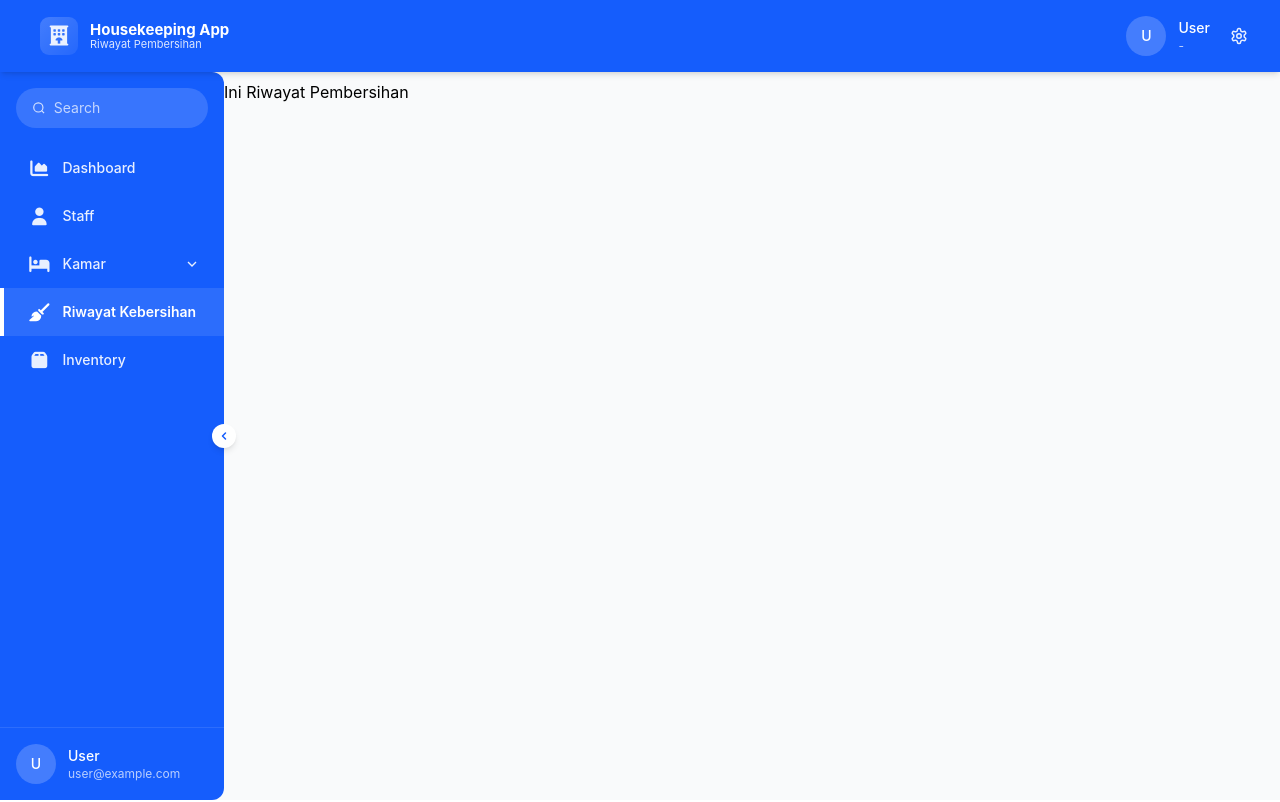
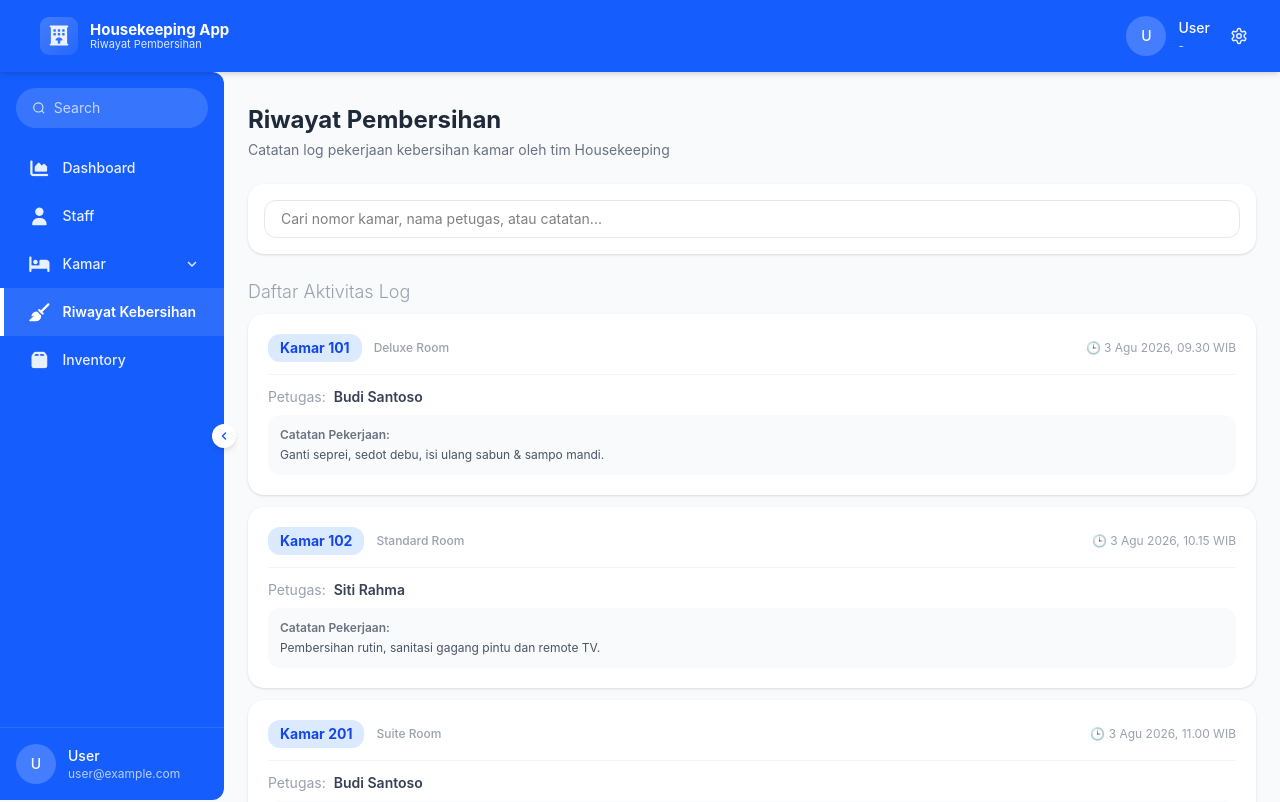
Before and after one commit to Caxerion/Sistem-Housekeeping-Hotel, a React (Vite) app in the folder client-side/: page /riwayatpembersihan in a window 1280 px wide. Shown: the top 802 px of the page. Built offline with nearby package versions, Linux system fonts and the light colour scheme.

Commit message:
feat: added Riwayat Pembersihan in dummy mode (#40)
* tambah frontend inventory

* buat frontend inventory

* Add Dummy Frontend Riwayat Pembersihan

* Add Code Dummy Frontend RiwayatPembersihan and Update Dummy Inventory

```diff
--- a/client-side/src/components/Navbar.jsx
+++ b/client-side/src/components/Navbar.jsx
@@ -19,7 +19,7 @@ const menuItems = [
       { label: 'Logs Kamar', to: '/logs-kamar', icon: 'fa-solid fa-file-lines' },
     ],
   },
-  { label: 'Riwayat Kebersihan', to: '/riwayat-pembersihan', icon: 'fa-solid fa-broom' },
+  { label: 'Riwayat Kebersihan', to: '/RiwayatPembersihan', icon: 'fa-solid fa-broom' },
   { label: 'Inventory', to: '/inventory', icon: 'fa-solid fa-box' },
 ];
 
--- a/client-side/src/pages/Inventory.jsx
+++ b/client-side/src/pages/Inventory.jsx
@@ -17,7 +17,7 @@ function Inventory() {
   const [searchQuery, setSearchQuery] = useState('');
   const [selectedCategory, setSelectedCategory] = useState('Semua');
 
-  //NANTI KALO BACKEND DAH READY, HAPUS DUMMY_INVENTORY trus useEffect nya di pake yak
+  //Hapus DUMMY_INVENTORY trus useEffect yg di bawah nya di pake
   /*
   useEffect(() => {
     const fetchInventory = async () => {
@@ -50,9 +50,6 @@ function Inventory() {
           <h1 className="text-2xl font-bold text-gray-800">Daftar Inventory</h1>
           <p className="text-sm text-gray-500 mt-1">Kelola stok dan perlengkapan hotel</p>
         </div>
-        <span className="text-xs bg-amber-100 text-amber-700 px-3 py-1 rounded-full font-medium">
-          Dummy Mode
-        </span>
       </div>
 
       {/* Filter & Search Bar */}
--- a/client-side/src/pages/RiwayatPembersihan.jsx
+++ b/client-side/src/pages/RiwayatPembersihan.jsx
@@ -1,7 +1,165 @@
- function RiwayatPembersihan(){
-    return(
-        <h1>Ini Riwayat Pembersihan</h1>
-    )
- }
+import { useState, useEffect } from 'react';
+import api from '../services/api';
 
- export default RiwayatPembersihan;
+const dummyDatabase = [
+  {
+    id: 1,
+    room_number: '101',
+    room_type: 'Deluxe Room',
+    employee_name: 'Budi Santoso',
+    action_note: 'Ganti seprei, sedot debu, isi ulang sabun & sampo mandi.',
+    cleaned_at: '2026-08-03T09:30:00Z',
+  },
+  {
+    id: 2,
+    room_number: '102',
+    room_type: 'Standard Room',
+    employee_name: 'Siti Rahma',
+    action_note: 'Pembersihan rutin, sanitasi gagang pintu dan remote TV.',
+    cleaned_at: '2026-08-03T10:15:00Z',
+  },
+  {
+    id: 3,
+    room_number: '201',
+    room_type: 'Suite Room',
+    employee_name: 'Budi Santoso',
+    action_note: 'Ganti handuk mandi, pel lantai, semprot cairan disinfektan.',
+    cleaned_at: '2026-08-03T11:00:00Z',
+  },
+  {
+    id: 4,
+    room_number: '105',
+    room_type: 'Standard Room',
+    employee_name: 'Ahmad Fauzi',
+    action_note: 'Restock perlengkapan toiletries & perbaiki posisi cermin.',
+    cleaned_at: '2026-08-02T15:45:00Z',
+  },
+];
+
+function RiwayatPembersihan() {
+  const [logs, setLogs] = useState(dummyDatabase);
+  const [loading, setLoading] = useState(false);
+  const [searchQuery, setSearchQuery] = useState('');
+
+  //Hapus dummyDatabase dan aktifin useEffect yg di bawah
+  /*
+  useEffect(() => {
+    const fetchCleaningHistory = async () => {
+      try {
+        const res = await api.get('/maintenance/history');
+        setLogs(res.data.data || res.data);
+      } catch (err) {
+        console.error('Gagal mengambil riwayat pembersihan:', err);
+      } finally {
+        setLoading(false);
+      }
+    };
+    fetchCleaningHistory();
+  }, []);
+  */
+
+  // Filter log berdasarkan nomor kamar, nama petugas, atau catatan
+  const filteredLogs = logs.filter((log) => {
+    const query = searchQuery.toLowerCase();
+    return (
+      log.room_number.toLowerCase().includes(query) ||
+      log.employee_name.toLowerCase().includes(query) ||
+      (log.action_note && log.action_note.toLowerCase().includes(query))
+    );
+  });
+
+  // Helper untuk format tanggal dan waktu
+  const formatDateTime = (dateString) => {
+    const date = new Date(dateString);
+    return date.toLocaleString('id-ID', {
+      day: 'numeric',
+      month: 'short',
+      year: 'numeric',
+      hour: '2-digit',
+      minute: '2-digit',
+    }) + ' WIB';
+  };
+
+  return (
+    <div className="p-6">
+      {/* Title Section */}
+      <div className="mb-6 flex items-center justify-between">
+        <div>
+          <h1 className="text-2xl font-bold text-gray-800">Riwayat Pembersihan</h1>
+          <p className="text-sm text-gray-500 mt-1">
+            Catatan log pekerjaan kebersihan kamar oleh tim Housekeeping
+          </p>
+        </div>
+      </div>
+
+      {/* Search Bar */}
+      <div className="bg-white rounded-2xl shadow p-4 mb-6">
+        <input
+          type="text"
+          placeholder="Cari nomor kamar, nama petugas, atau catatan..."
+          value={searchQuery}
+          onChange={(e) => setSearchQuery(e.target.value)}
+          className="w-full px-4 py-2 border border-gray-200 rounded-xl focus:outline-none focus:ring-2 focus:ring-blue-500 text-sm"
+        />
+      </div>
+
+      {/* Logs List Container */}
+      <p className="text-lg font-light text-gray-400 mb-2">Daftar Aktivitas Log</p>
+
+      {loading ? (
+        <p className="text-gray-400">Memuat riwayat pembersihan...</p>
+      ) : (
+        <div className="space-y-3">
+          {filteredLogs.length === 0 ? (
+            <div className="bg-white rounded-2xl shadow p-6 text-center text-gray-400 text-sm">
+              Tidak ada riwayat pembersihan yang ditemukan.
+            </div>
+          ) : (
+            filteredLogs.map((log) => (
+              <div
+                key={log.id}
+                className="bg-white rounded-2xl shadow p-5 transition-all"
+              >
+                {/* Top Section: Room & Date */}
+                <div className="flex items-center justify-between border-b border-gray-100 pb-3 mb-3">
+                  <div className="flex items-center gap-3">
+                    <span className="bg-blue-100 text-blue-700 font-bold px-3 py-1 rounded-xl text-sm">
+                      Kamar {log.room_number}
+                    </span>
+                    <span className="text-xs text-gray-400 font-medium">
+                      {log.room_type || 'Kamar'}
+                    </span>
+                  </div>
+                  <span className="text-xs text-gray-400">
+                    🕒 {formatDateTime(log.cleaned_at)}
+                  </span>
+                </div>
+
+                {/* Bottom Section: Employee & Action Note */}
+                <div className="space-y-2">
+                  <div className="flex items-center gap-2 text-sm">
+                    <span className="text-gray-400">Petugas:</span>
+                    <span className="font-semibold text-gray-700">
+                      {log.employee_name}
+                    </span>
+                  </div>
+
+                  {log.action_note && (
+                    <div className="bg-gray-50 rounded-xl p-3 text-xs text-gray-600 mt-2">
+                      <span className="font-semibold text-gray-500 block mb-1">
+                        Catatan Pekerjaan:
+                      </span>
+                      {log.action_note}
+                    </div>
+                  )}
+                </div>
+              </div>
+            ))
+          )}
+        </div>
+      )}
+    </div>
+  );
+}
+
+export default RiwayatPembersihan;
```
